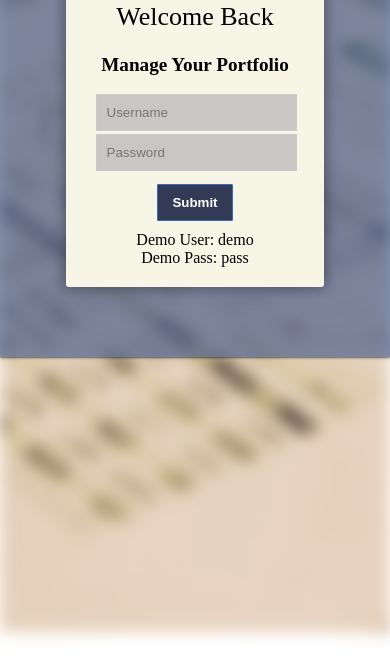
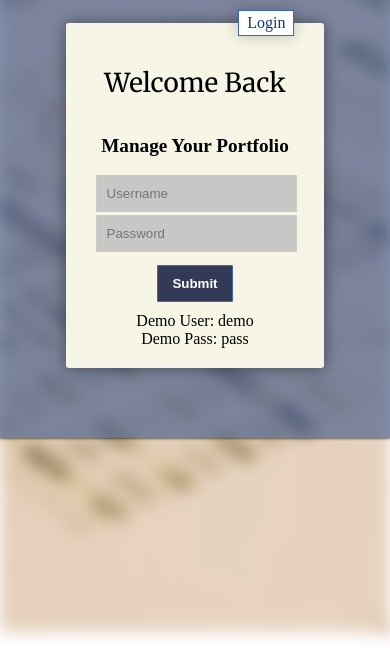
Before and after one commit to Brian-OCarroll/Micro-Manager-Final, a website: page public/index.html in a window 390 px wide. Shown: the part 212-875 px from the top of the page. Drawn offline with nearby package versions, Linux system fonts and the light colour scheme.

Commit message:
font and background changes

```diff
--- a/public/index.css
+++ b/public/index.css
@@ -25,7 +25,12 @@ html {
 body {
   height:100%
 }
-
+.title{
+  font-size:2.5em;
+  margin-bottom:8%;
+  font-family: 'Merriweather', sans-serif;
+  font-weight:700;
+}
 .forms {
   background:#52658fb4;
 
@@ -46,6 +51,7 @@ body {
 }
 .forms form {
   padding:8%;
+  padding-top:2%
 }
 #signup {
   display: none;
@@ -153,6 +159,10 @@ input[type="password"]:focus {
 
 @media screen and (max-width: 499px) {
 
+.title {
+  font-size:1.8em;
+  margin-top:5%
+}
 #signup,
 #login {
   margin-top:0;
--- a/public/index.html
+++ b/public/index.html
@@ -7,6 +7,7 @@
   <meta http-equiv="X-UA-Compatible" content="ie=edge">
   <title>Micro Manager - Sign-Up Page</title>
   <link rel="stylesheet" href="./index.css">
+  <link href="https://fonts.googleapis.com/css?family=Merriweather:400,700" rel="stylesheet">
   <script src="https://code.jquery.com/jquery-3.3.1.min.js"></script>
 
 </head>
@@ -14,6 +15,7 @@
 <body>
   <div class='bg-image'></div>
   <div class="forms">
+
     <ul class="tab-group">
       <li class="tab active">
         <a href="#login">Log In</a>
@@ -24,6 +26,7 @@
     </ul>
 
     <form id="signup" action="" method="post">
+      <p class="title">Micro Manager</p>
       <fieldset>
         <legend>Sign-Up</legend>
         <h1 class="title">Create your account</h1>
@@ -38,6 +41,7 @@
       </fieldset>
     </form>
     <form id="login" action="" method="post">
+      <p class="title">Micro Manager</p>
       <fieldset>
         <legend>Login</legend>
         <h1 class="title">Welcome Back</h1>
```
